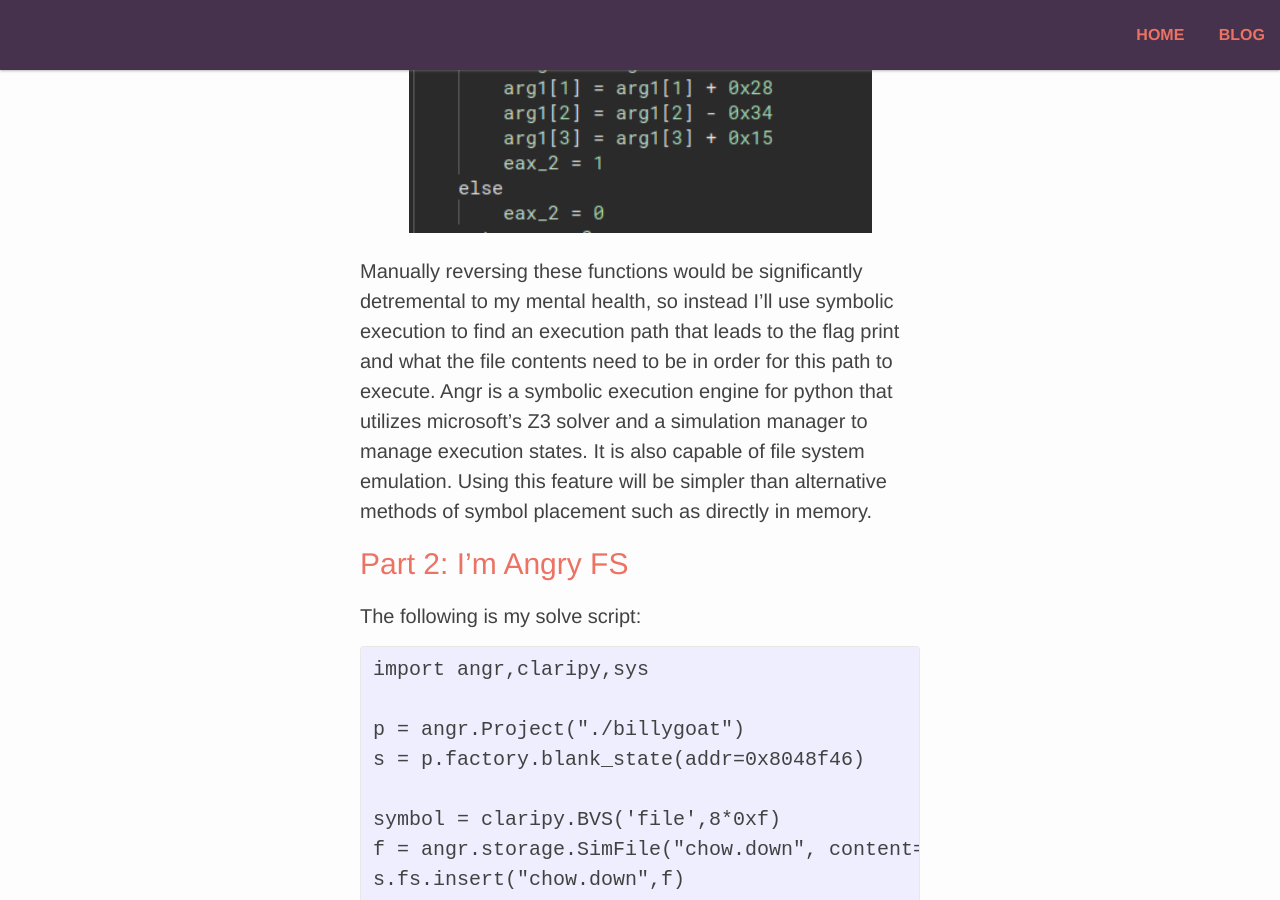
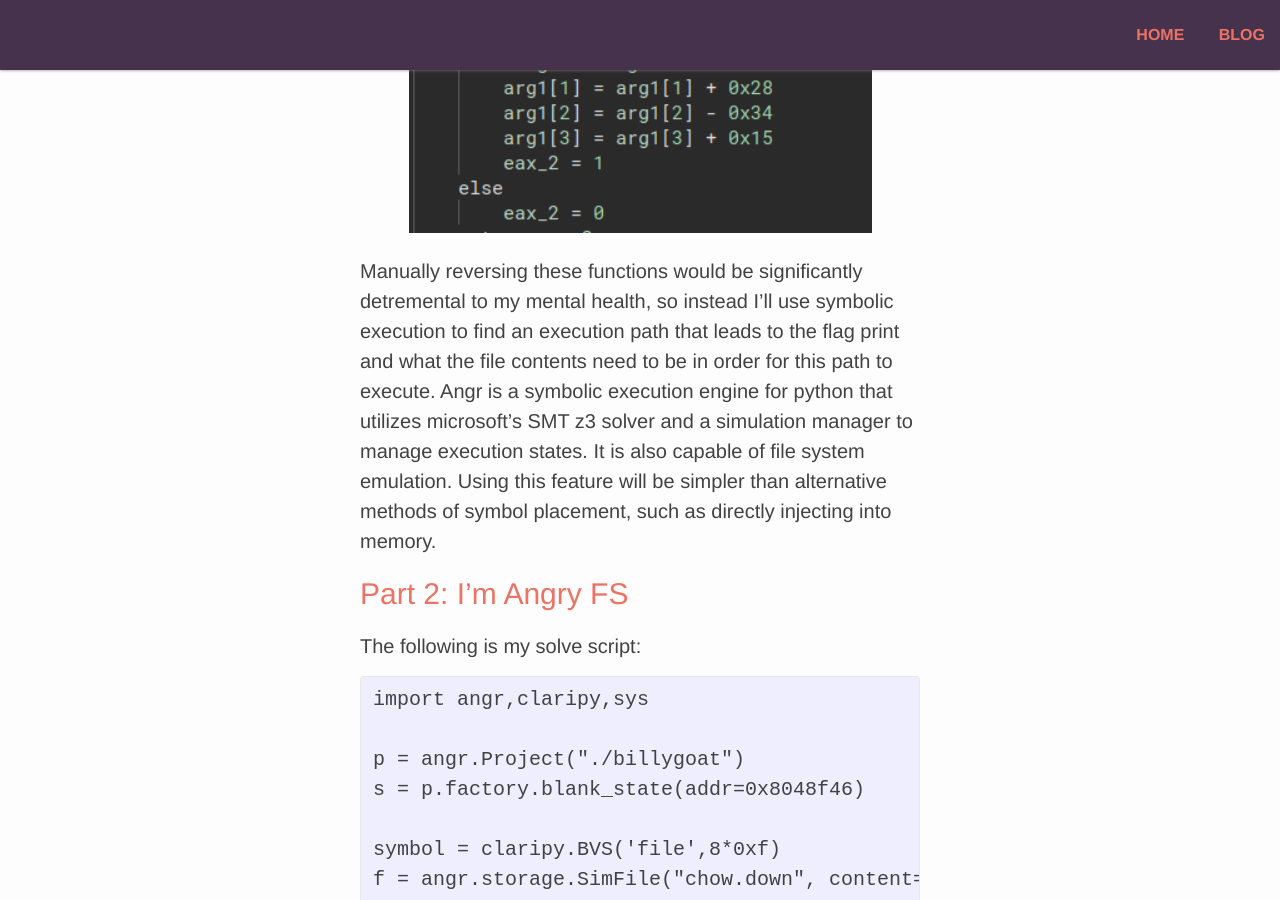
Before and after one commit to elbee-cyber/old.elbee-cyber.github.io, a Jekyll site: the page built from _posts/2023-03-23-battelle-magical-goat.md, in a window 1280 px wide and 900 px high, scrolled down 4616 px. Built offline with Jekyll 4.4.1, drawn with Linux system fonts in a browser that asks for light colours; some of the changed text lies outside the part shown.

Commit message:
Update 2023-03-23-battelle-magical-goat.md

```diff
--- a/_posts/2023-03-23-battelle-magical-goat.md
+++ b/_posts/2023-03-23-battelle-magical-goat.md
@@ -33,7 +33,7 @@ Starting a Binja project and looking through the strings reveals the following:
   <img src="/assets/2023-03-23/Screenshot_5.png" />
 </p>
 
-Viewing main a function is called which interacts with what is likely the expected file called `give_offering`.
+Viewing main, a function is called which interacts with what is likely the expected file called `give_offering`.
 <p align="center">
   <img src="/assets/2023-03-23/Screenshot_6.png" />
 </p>
@@ -49,7 +49,7 @@ Looking at just one of the functions reveals that it is quite complicated.
 <p align="center">
   <img src="/assets/2023-03-23/Screenshot_9.png" />
 </p>
-Manually reversing these functions would be significantly detremental to my mental health, so instead I'll use symbolic execution to find an execution path that leads to the flag print and what the file contents need to be in order for this path to execute. Angr is a symbolic execution engine for python that utilizes microsoft's Z3 solver and a simulation manager to manage execution states. It is also capable of file system emulation. Using this feature will be simpler than alternative methods of symbol placement such as directly in memory.
+Manually reversing these functions would be significantly detremental to my mental health, so instead I'll use symbolic execution to find an execution path that leads to the flag print and what the file contents need to be in order for this path to execute. Angr is a symbolic execution engine for python that utilizes microsoft's SMT z3 solver and a simulation manager to manage execution states. It is also capable of file system emulation. Using this feature will be simpler than alternative methods of symbol placement, such as directly injecting into memory.
 
 <a name="angr"></a>
 # Part 2: I'm Angry FS
```
Also changed, not shown: other parts of _posts/2023-03-23-battelle-magical-goat.md (+2 -2 lines).
